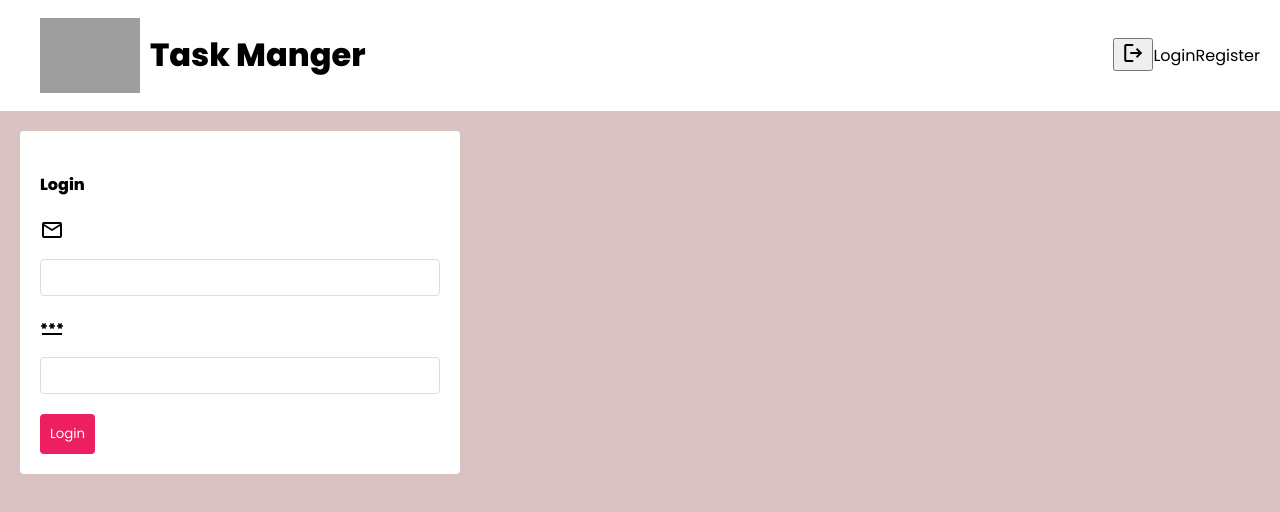
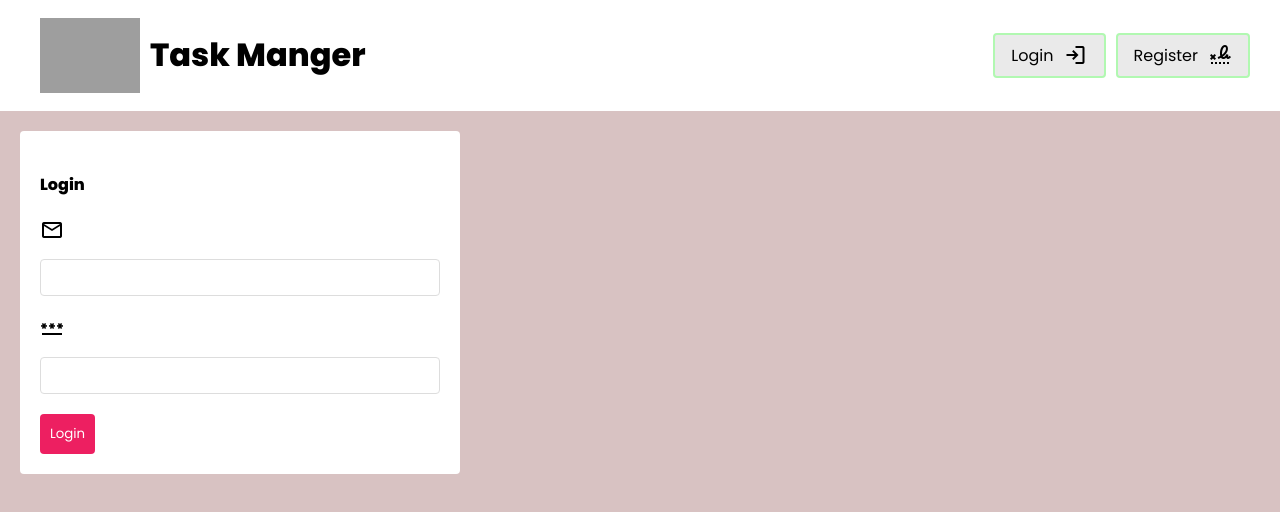
Before and after one commit to avner098/ToDoListFrontend, a React (Create React App) app: page /login in a window 1280 px wide. Shown: the top 512 px of the page. Built offline with nearby package versions, Linux system fonts and the light colour scheme; grey boxes are pictures that could not be loaded.

Commit message:
add the Authcontext

```diff
--- a/src/App.js
+++ b/src/App.js
@@ -1,11 +1,16 @@
-import {BrowserRouter, Routes, Route} from 'react-router-dom'
+import {BrowserRouter, Routes, Route,Navigate} from 'react-router-dom'
 
 import Home from "./pages/Home"
 import Navbar from "./components/Navbar"
 import Login from './pages/Login';
 import Register from './pages/Register';
+import { AuthContext } from "../src/context/authContext"
+import { useContext } from "react"
 
 function App() {
+
+  const {user} = useContext(AuthContext);
+
   return (
     <div className="App">
      <BrowserRouter>
@@ -14,15 +19,15 @@ function App() {
         <Routes>
           <Route
             path="/"
-            element={<Home />}
+            element={user ? <Home /> : <Navigate to = "/login" /> }
           />
           <Route
             path="/Login"
-            element={<Login />}
+            element={!user ? <Login />  : <Navigate to = "/" /> }
           />
           <Route
             path="/Register"
-            element={<Register />}
+            element={!user ? <Register /> : <Navigate to = "/" /> }
           />
         </Routes>
       </div>
--- a/src/components/Navbar.js
+++ b/src/components/Navbar.js
@@ -1,15 +1,22 @@
 import { Link } from 'react-router-dom'
 import { AuthContext } from "../context/authContext"
+import { TasksContext } from "../context/TaskContext"
 import { useContext } from "react"
+
 const Navbar = () => {
 
 
 
     const context = useContext(AuthContext);
+    const {user} = useContext(AuthContext);
+
+    const Taskcontext = useContext(TasksContext);
+
 
     const logout = () => {
       localStorage.removeItem('user');
       context.dispatch({ type: 'LOGOUT' });
+      Taskcontext.dispatch({ type: 'SET_TASKS' ,payload: null});
     };
 
     return (
@@ -20,16 +27,28 @@ const Navbar = () => {
                     <img src="/check.ico" alt="Logo" />
                     <h1>Task Manger</h1>
                 </Link>
-                <nav >
+                <nav>
+                    {user && (
                     <div>
-                        <button onClick={logout}>
+                        <button onClick={logout} className="logout-container">
                             <span className="material-symbols-outlined">logout</span>
                         </button>
-                    </div>
-                    <div>
-                        <Link to="/Login">Login</Link>
-                        <Link to="/Register">Register</Link>
-                    </div>
+                    </div>)
+                    }
+                    {!user && (
+                    <div className="connecting_btn">
+
+                        <Link to="/Login">
+                            <label>Login</label>
+                            <span className="material-symbols-outlined">login</span>
+                        </Link>
+
+                        <Link to="/Register">
+                            <label>Register</label>
+                            <span className="material-symbols-outlined">signature</span>
+
+                        </Link>
+                    </div>)}
                 </nav>
             </div>
         </header>
--- a/src/components/TaskDet.js
+++ b/src/components/TaskDet.js
@@ -1,10 +1,19 @@
 import { useContext } from "react"
 import { TasksContext } from "../context/TaskContext"
+import { AuthContext } from "../context/authContext"
 
 const TaskDet =({task})=>{
 const {dispatch} =useContext(TasksContext)
+const {user} = useContext(AuthContext);
+
 const handleDelete= async() =>{
-    const res = await fetch("/tasks/"+task._id,{method: 'DELETE'})
+    if(!user){
+        return
+    }
+    const res = await fetch("/api/tasks/"+task._id,{
+        method: 'DELETE',
+        headers: {'Autthorization' : `Bearer ${user.token}`}
+    })
     //the obj i delete
     const json = await res.json()
     if(res.ok){
@@ -14,7 +23,11 @@ const handleDelete= async() =>{
 }
 
 const handleEdit= async() =>{
-    const res = await fetch("/tasks/"+task._id,{method: 'DELETE'})
+    if(!user){
+        return
+    }
+    const res = await fetch("/api/tasks/"+task._id,{method: 'DELETE',
+    headers: {'Autthorization' : `Bearer ${user.token}`}})
     //the obj i delete
     const json = await res.json()
     if(res.ok){
--- a/src/components/TaskForm.js
+++ b/src/components/TaskForm.js
@@ -1,5 +1,6 @@
 import { useContext, useState } from "react"
 import { TasksContext } from "../context/TaskContext"
+import { AuthContext } from "../context/authContext"
 
 const TaskForm = ()=>{
     const [title,setTitle] = useState('')
@@ -8,13 +9,24 @@ const TaskForm = ()=>{
     const [finish_date,setFinish_date] = useState('')
     const [err,setErr] = useState(null)
     const {dispatch} =useContext(TasksContext)
-
+    const {user} = useContext(AuthContext);
 
     const submitHandler = async(e)=>{
         e.preventDefault()
 
+
+        if(!user){
+            return
+        }
         const task={title,content,status,finish_date}
-        const res = await fetch('/tasks',{method:'POST', body: JSON.stringify(task),headers:{'Content-Type': 'application/json'}})
+        const res = await fetch('/api/tasks/',{
+            method:'POST',
+            body: JSON.stringify(task),
+            headers:{
+                'Content-Type': 'application/json',
+                'Autthorization' : `Bearer ${user.token}`
+            }
+        })
         //back from server
         const json =await res.json()
         if(!res.ok){
@@ -44,8 +56,8 @@ const TaskForm = ()=>{
         <label>Task status:</label>
 
         <select  onChange={(e)=> setStatus(e.target.value)} value={status}>
+        <option>Disactive</option>
         <option>Active</option>
-        <option>Disactive</option>
         </select>
 
         <label>Task completion date:</label>
--- a/src/context/TaskContext.js
+++ b/src/context/TaskContext.js
@@ -18,7 +18,7 @@ const tasksReducer = (state,action) =>{
 }
 
 export const TasksContextProvider = (props) =>{
-    const [state,dispatch]=useReducer(tasksReducer,{tasks:null})
+    const [state,dispatch]=useReducer(tasksReducer,{tasks:[]})
 
     return(
         <TasksContext.Provider value={{...state,dispatch}}>
--- a/src/context/authContext.js
+++ b/src/context/authContext.js
@@ -1,4 +1,4 @@
-import {createContext,useReducer} from 'react'
+import {createContext,useReducer,useEffect} from 'react'
 
 export const AuthContext = createContext()
 
@@ -18,6 +18,16 @@ export const AuthContextProvider = ({children})=>{
         user : null,
     })
 
+    useEffect(() =>{
+        const user = JSON.parse(localStorage.getItem('user'))
+
+        if(user){
+            dispatch({type : 'LOGIN',payload : user})
+        }
+
+    },[])
+
+
     console.log('authContext state:',state)
 
     return(
--- a/src/index.css
+++ b/src/index.css
@@ -27,6 +27,11 @@ header .container {
   max-width: 100px;
   max-height: 100px;
   margin-right: 10px;
+}
+
+.logout-container{
+  margin-right: 10px;
+  max-height: 100px;
 }
 
 header a {
@@ -124,3 +129,30 @@ form.register,form.login{
   background-color: #ffffff;
   border-radius: 4px;
 }
+.connecting_btn {
+  display: flex;
+}
+
+.connecting_btn a {
+  display: flex;
+  align-items: center;
+  margin-right: 10px;
+  text-decoration: none;
+  color: #000;
+  background-color: #eaeaea;
+  border: 2px solid rgb(177, 248, 177);
+  padding: 8px 16px;
+  border-radius: 4px;
+}
+
+.connecting_btn a label {
+  margin-right: 5px;
+}
+
+.connecting_btn a span {
+  margin-left: 5px;
+}
+
+.connecting_btn a:hover {
+  background-color: rgb(177, 248, 177);
+}
--- a/src/pages/Home.js
+++ b/src/pages/Home.js
@@ -3,21 +3,32 @@ import { useContext, useEffect } from "react"
 import TaskDet from '../components/TaskDet'
 import TaskForm from '../components/TaskForm'
 import { TasksContext } from "../context/TaskContext"
+import { AuthContext } from "../context/authContext"
 
 const Home =()=>{
+    const {user} = useContext(AuthContext);
     const {tasks,dispatch} =useContext(TasksContext)
+
     useEffect(()=>{
         //get tasks from db
-        const fetchTask=async ()=>{
-            const res = await fetch('/tasks')
+        const fetchTask = async ()=>{
+            const res = await fetch('/api/tasks/',{
+                headers: {
+                    'Autthorization' : `Bearer ${user.token}`
+                }
+            })
             const json= await res.json()
 
             if(res.ok){
                 dispatch({type:'SET_TASKS',payload: json})
             }
         }
-        fetchTask()
-    },[dispatch])
+
+        if(user){
+            fetchTask()
+        }
+
+    },[dispatch],user)
 
     return (
         <div className="home">
--- a/src/pages/Login.js
+++ b/src/pages/Login.js
@@ -16,13 +16,14 @@ const Login = ()=>{
         setLoading(true)
         setError(null)
 
-        const response = await fetch('/api/user/login',{
-            method: 'GET',
+        const response = await fetch('/api/user/Login',{
+            method: 'POST',
             headers: {'Content-Type' : 'application/json'},
             body: JSON.stringify({email,password})
         })
 
         const json = await  response.json()
+        console.log(json)
 
         if(!response.ok){
             setLoading(false)
@@ -30,11 +31,13 @@ const Login = ()=>{
         }
         if(response.ok){
             localStorage.setItem('user', JSON.stringify(json))
-            context({type : 'LOGIN',payload : json})
+            context.dispatch({type : 'LOGIN',payload : json})
             setLoading(false)
         }
 
     }
+
+
     const submitHendler = async (e) =>{
         e.preventDefault()
 
--- a/src/pages/Register.js
+++ b/src/pages/Register.js
@@ -13,21 +13,21 @@ const Register = ()=>{
         setLoading(true)
         setError(null)
 
-        const response = await fetch('/api/user/register',{
+        const response = await fetch('/api/user/Register',{
             method: 'POST',
             headers: {'Content-Type' : 'application/json'},
             body: JSON.stringify({email,password})
         })
 
         const json =response.json()
-
+        console.log(json)
         if(!response.ok){
             setLoading(false)
             setError(json.error)
         }
         if(response.ok){
             localStorage.setItem('user', JSON.stringify(json))
-            context({type : 'LOGIN',payload : json})
+            context.dispatch({type : 'LOGIN',payload : json})
             setLoading(false)
         }
 
```
